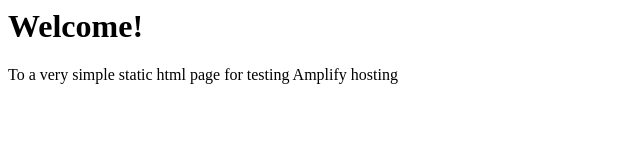
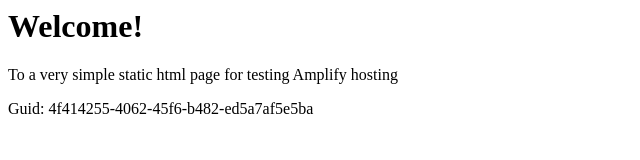
Before and after one commit to aws-aemilia-cmh/Github-PR-Commit-Integration-Test-DoNotTouch-v1-preprod-us-east-2, a website: page src/index.html in a window 1280 px wide. Shown: the whole page, without its empty margins (0-640 px from the left). Drawn offline with Linux system fonts and the light colour scheme.

Commit message:
commit from integ tests

```diff
--- a/src/index.html
+++ b/src/index.html
@@ -1,3 +1,5 @@
+
+
 <html lang="en">
 
 <head>
@@ -10,6 +12,6 @@
 <body>
     <h1>Welcome!</h1>
     <p>To a very simple static html page for testing Amplify hosting</p>
-</body>
+    <p>Guid: 4f414255-4062-45f6-b482-ed5a7af5e5ba</p></body>
 
 </html>
```
